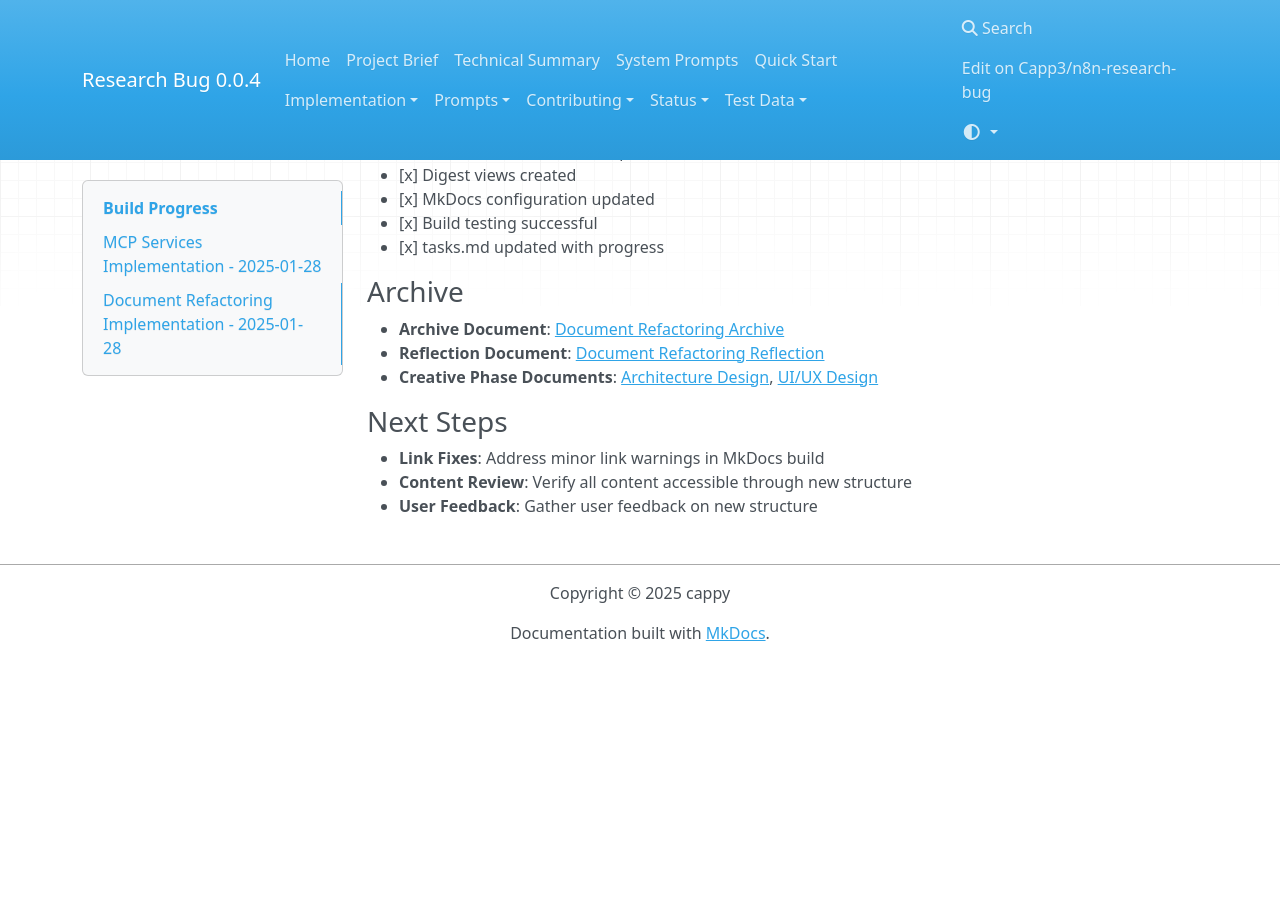
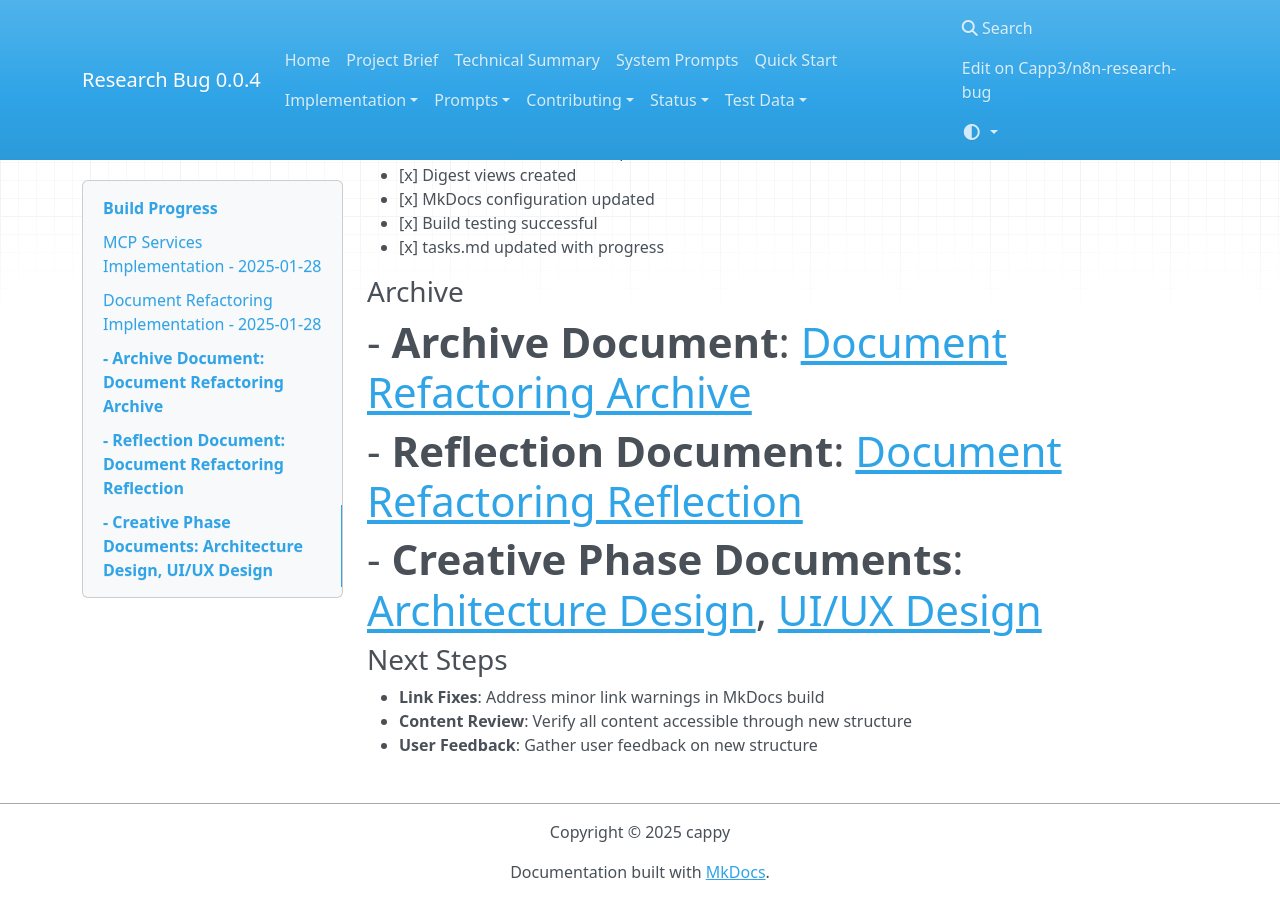
Before and after one commit to Capp3/n8n-research-bug, an MkDocs documentation site: the page built from docs/status/progress.md, in a window 1280 px wide and 900 px high, scrolled down 1995 px. Built offline with MkDocs 1.6.1, drawn with Linux system fonts in a browser that asks for light colours; nearby versions of some CDN libraries; a style sheet for code colours, icons or effects is not loaded; before the commit the page ends 2656 px from its top, so only the background shows below that.

Commit message:
Comment out outdated documentation entries in MkDocs configuration and implementation files for improved clarity and organization. This includes disabling references to the API documentation and n8n-MCP integration in the relevant markdown files.

```diff
--- a/docs/status/progress.md
+++ b/docs/status/progress.md
@@ -78,9 +78,9 @@
 - [x] tasks.md updated with progress
 
 ### Archive
-- **Archive Document**: [Document Refactoring Archive](../../archive/document-refactoring-20250128.md)
-- **Reflection Document**: [Document Refactoring Reflection](../../reflection/2025-01-28/reflection-document-refactoring-20250128.md)
-- **Creative Phase Documents**: [Architecture Design](../../creative/document-refactoring-architecture-design.md), [UI/UX Design](../../creative/document-refactoring-uiux-design.md)
+# - **Archive Document**: [Document Refactoring Archive](../../archive/document-refactoring-20250128.md)
+# - **Reflection Document**: [Document Refactoring Reflection](../../reflection/2025-01-28/reflection-document-refactoring-20250128.md)
+# - **Creative Phase Documents**: [Architecture Design](../../creative/document-refactoring-architecture-design.md), [UI/UX Design](../../creative/document-refactoring-uiux-design.md)
 
 ### Next Steps
 - **Link Fixes**: Address minor link warnings in MkDocs build
--- a/mkdocs.yml
+++ b/mkdocs.yml
@@ -21,16 +21,16 @@
 plugins:
   - search:
       lang: en
-  - mermaid2:
-      arguments:
-        theme: base
-        themeVariables:
-          primaryColor: '#059669'
-          primaryTextColor: '#1f2937'
-          primaryBorderColor: '#059669'
-          lineColor: '#6b7280'
-          secondaryColor: '#f3f4f6'
-          tertiaryColor: '#ffffff'
+#  - mermaid2:
+#      arguments:
+#        theme: base
+#        themeVariables:
+#          primaryColor: '#059669'
+#          primaryTextColor: '#1f2937'
+#          primaryBorderColor: '#059669'
+#          lineColor: '#6b7280'
+#          secondaryColor: '#f3f4f6'
+#          tertiaryColor: '#ffffff'
 
 # Markdown extensions
 markdown_extensions:
@@ -42,21 +42,21 @@
   - toc:
       permalink: true
       permalink_title: "Link to this section"
-  - pymdownx.superfences
-  - pymdownx.highlight:
-      anchor_linenums: true
-      line_spans: __span
-      pygments_lang_class: true
-  - pymdownx.inlinehilite
-  - pymdownx.snippets
-  - pymdownx.tabbed:
-      alternate_style: true
-  - pymdownx.details
-  - pymdownx.keys
-  - pymdownx.mark
-  - pymdownx.smartsymbols
-  - pymdownx.tilde
-  - pymdownx.caret
+#  - pymdownx.superfences
+#  - pymdownx.highlight:
+#      anchor_linenums: true
+#      line_spans: __span
+#      pygments_lang_class: true
+#  - pymdownx.inlinehilite
+#  - pymdownx.snippets
+#  - pymdownx.tabbed:
+#      alternate_style: true
+#  - pymdownx.details
+#  - pymdownx.keys
+#  - pymdownx.mark
+#  - pymdownx.smartsymbols
+#  - pymdownx.tilde
+#  - pymdownx.caret
   - attr_list
   - md_in_html
 
```
Also changed, not shown: docs/implementation/chat-memory.md (+1 -1 lines), docs/implementation/index.md (+1 -1 lines), docs/status/activeContext.md (+2 -2 lines).
